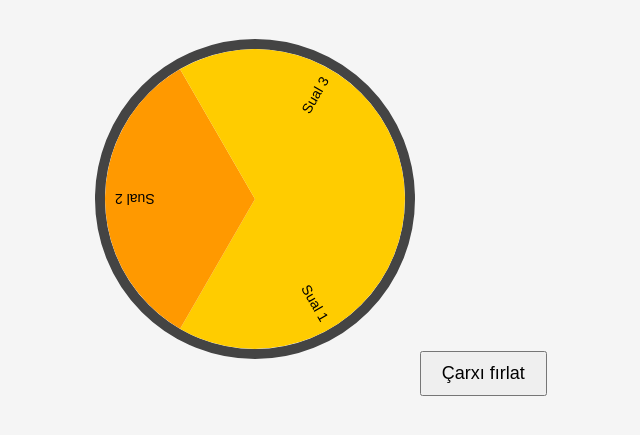
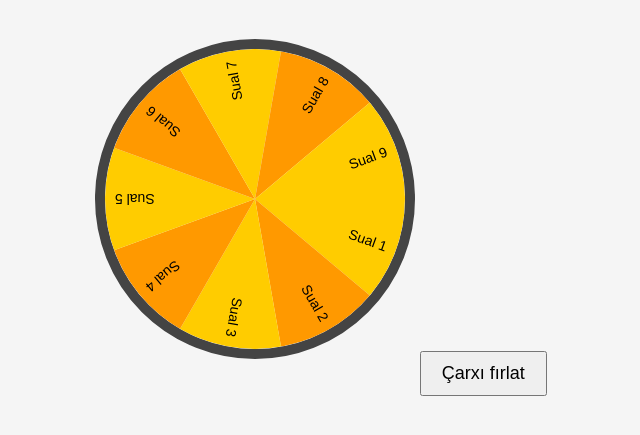
Before and after one commit to aghayev610/quiz-wheel, a plain HTML site: page index.html in a window 1280 px wide. Shown: the part 61-496 px from the top of the page, without its empty margins (319-959 px from the left). Drawn offline with Linux system fonts and the light colour scheme.

Commit message:
Update index.html

```diff
--- a/index.html
+++ b/index.html
@@ -27,27 +27,16 @@
 
   <script>
     const questions = [
-      {
-        question: "Hansı sosial media platforması paylaşımlarda simvol (karakter) limiti ilə tanınır?",
-        options: ["Instagram", "Twitter", "Facebook", "LinkedIn"],
-        answer: "Twitter"
-      },
-      {
-        question: "Sıxılmış (compressed) rəqəmsal arxiv faylı yaratmaq hansı fayl formatını əmələ gətirə bilər?",
-        options: ["MP3", "ZIP", "PDF", "JPEG"],
-        answer: "ZIP"
-      },
-      {
-        question: "FOSS qısaltması nəyi ifadə edir?",
-        options: [
-          "Follow-On Support Service",
-          "Free and Open-Source Software (Pulsuz və Açıq Mənbə Proqram Təminatı)",
-          "Fiber Optics Science System",
-          "Full Option Sensor System"
-        ],
-        answer: "Free and Open-Source Software (Pulsuz və Açıq Mənbə Proqram Təminatı)"
-      }
-      // Buraya daha çox sual əlavə etmək olar...
+      { question: "Hansı sosial media platforması paylaşımlarda simvol (karakter) limiti ilə tanınır?", options: ["Instagram", "Twitter", "Facebook", "LinkedIn"], answer: "Twitter" },
+      { question: "Sıxılmış (compressed) rəqəmsal arxiv faylı yaratmaq hansı fayl formatını əmələ gətirə bilər?", options: ["MP3", "ZIP", "PDF", "JPEG"], answer: "ZIP" },
+      { question: "FOSS qısaltması nəyi ifadə edir?", options: ["Follow-On Support Service", "Free and Open-Source Software (Pulsuz və Açıq Mənbə Proqram Təminatı)", "Fiber Optics Science System", "Full Option Sensor System"], answer: "Free and Open-Source Software (Pulsuz və Açıq Mənbə Proqram Təminatı)" },
+      { question: "Instagram Facebook tərəfindən alınmadan əvvəl hansı adla tanınırdı?", options: ["Hipstamatic", "Prisma", "Pixlr", "Burbn"], answer: "Burbn" },
+      { question: "2017-ci ildə Sophiaya vətəndaşlıq verən və onu vətəndaşlıq alan ilk robot edən ölkə hansıdır?", options: ["Yaponiya", "Almaniya", "Birləşmiş Ştatlar (ABŞ)", "Səudiyyə Ərəbistanı"], answer: "Səudiyyə Ərəbistanı" },
+      { question: "Barmaq izi və səs nümunəsi kimi unikal fiziki və ya davranış xüsusiyyətlərini analiz edərək istifadəçiləri autentifikasiya edən texnologiya necə adlanır?", options: ["Facial Recognition", "RFID", "QR Code Scanning", "Biometrics (Biometrik texnologiya)"], answer: "Biometrics (Biometrik texnologiya)" },
+      { question: "Proqram təminatı inkişafında “DevOps” termini nəyi ifadə edir?", options: ["Mobil tətbiqlərin yerləşdirilməsi", "Yeni əməliyyat sistemlərinin hazırlanması", "Optik yaddaş həllərinin dizaynı", "İnkişaf və əməliyyat komandaları arasında əməkdaşlıq"], answer: "İnkişaf və əməliyyat komandaları arasında əməkdaşlıq" },
+      { question: "İstifadəçilərin smartfonlarını terminallara toxunduraraq və ya yaxınlaşdıraraq naqilsiz ödəniş etməsinə imkan verən texnologiya hansıdır?", options: ["QR Code", "Bluetooth", "RFID", "Near Field Communication (NFC)"], answer: "Near Field Communication (NFC)" },
+      { question: "Rəqəmsal innovasiyalar kontekstində Virtual Private Network (VPN) texnologiyasının məqsədi nədir?", options: ["Virtual reallıq təcrübələrini yaxşılaşdırmaq", "Rəqəmsal köməkçilərdə səs tanımanı təkmilləşdirmək", "Bulud hesablama performansını optimallaşdırmaq", "İnternet üzərindən təhlükəsiz və məxfi əlaqə təmin etmək"], answer: "İnternet üzərindən təhlükəsiz və məxfi əlaqə təmin etmək" }
+      // Daha çox sual əlavə etmək üçün buranı davam etdirə bilərsən.
     ];
 
     const canvas = document.getElementById('wheel');
@@ -59,7 +48,6 @@
     const revealBtn = document.getElementById('revealBtn');
     const correctAnswer = document.getElementById('correctAnswer');
 
-    let angle = 0;
     let currentQuestion = null;
 
     function drawWheel() {
```
